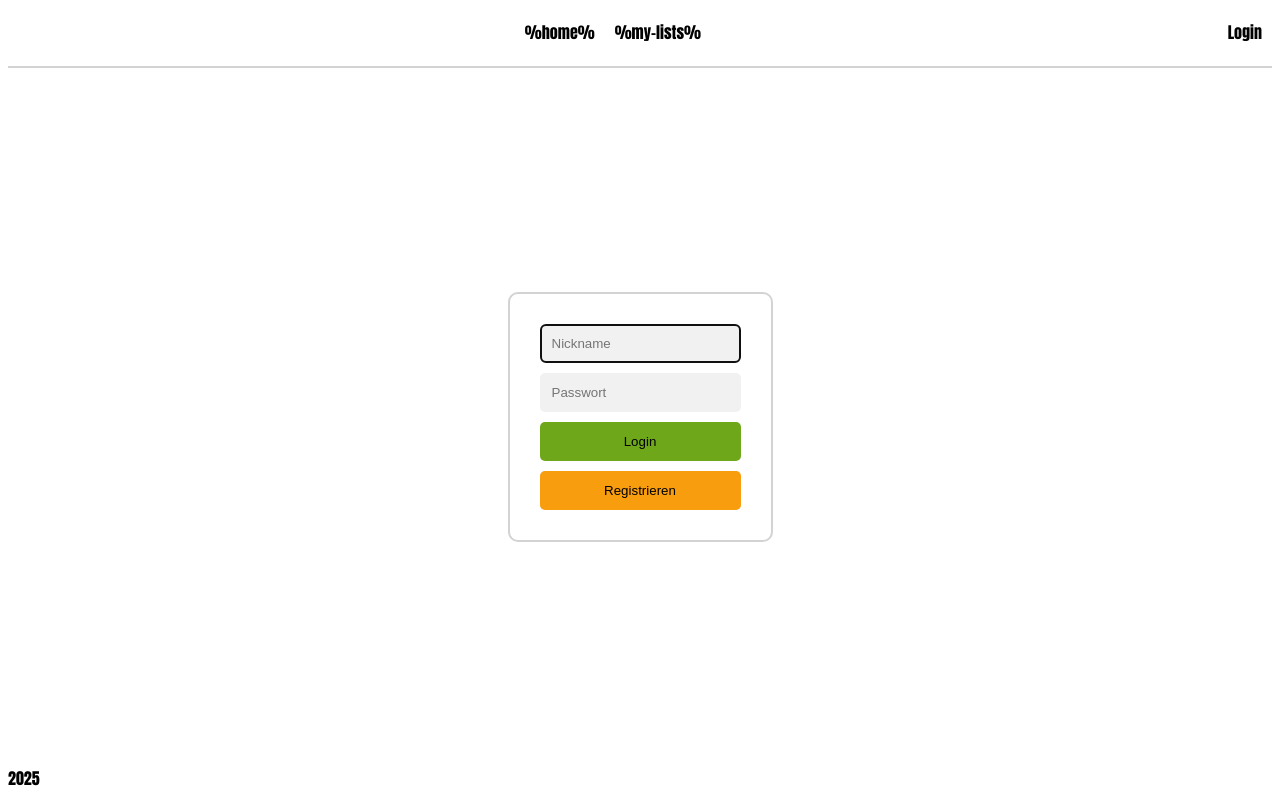
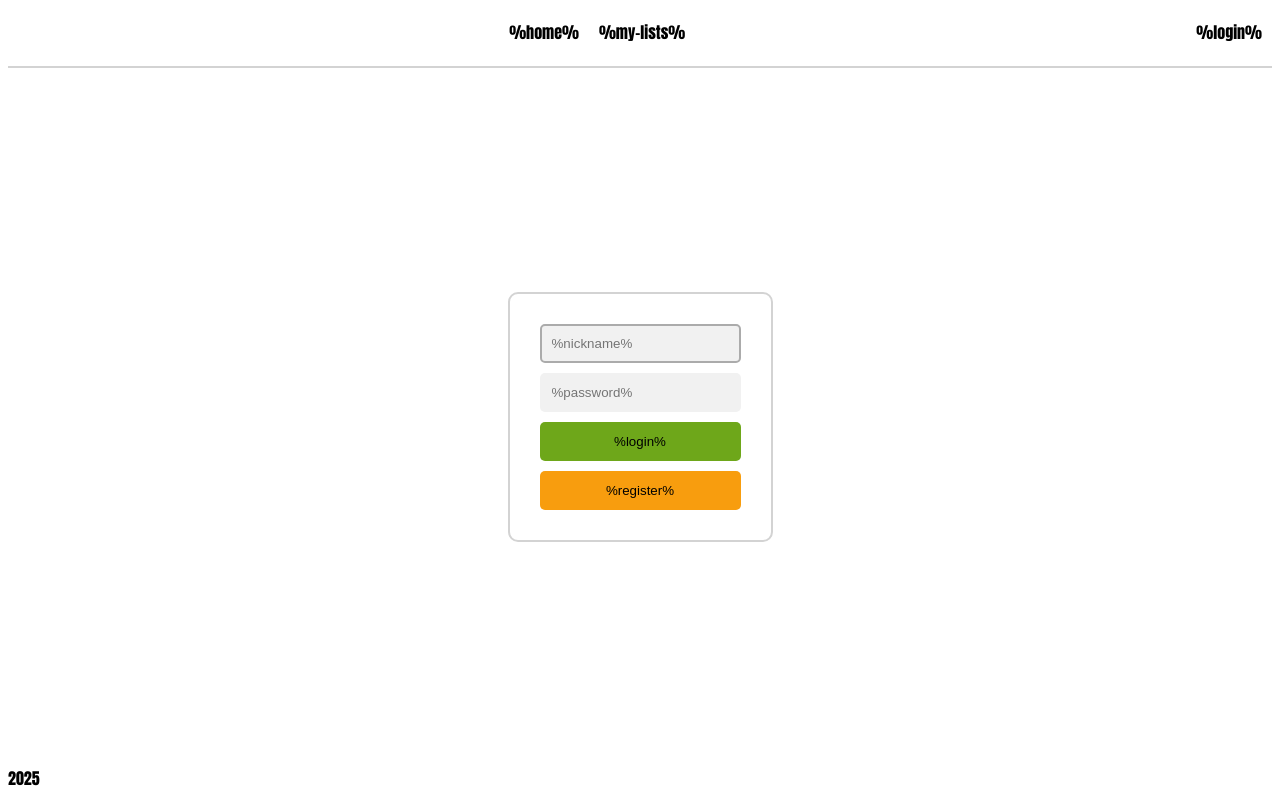
Before and after one commit to Nopro263/ksb, a FastAPI app: template nginx/templates/login.html in a window 1280 px wide. Run offline with FastAPI, Linux system fonts and the light colour scheme; the template is opened without the code that fills it, so the values that code supplies are empty.

Commit message:
changed login page

```diff
--- a/nginx/templates/base.jinja2.html
+++ b/nginx/templates/base.jinja2.html
@@ -17,8 +17,8 @@
         <a class="nav-component" href="/">%home%</a>
         <a class="nav-component" href="/lists">%my-lists%</a>
         <div class="nav-component" id="login-logout">
-            <a href="/login" id="login">Login</a>
-            <a href="#" id="logout">Logout</a>
+            <a href="/login" id="login">%login%</a>
+            <a href="#" id="logout">%logout%</a>
         </div>
     </nav>
     <main>
--- a/nginx/templates/colors.css
+++ b/nginx/templates/colors.css
@@ -1,7 +1,7 @@
 :root {
     --primary-100: #6ea71a;
     --secondary-100: #f89d0e;
-    --tertiary-100: blue;
+    --tertiary-100: red;
     --white-100: white;
 
     --primary-90: lch(from var(--primary-100) calc(l * 0.9) c h);
--- a/nginx/templates/form.css
+++ b/nginx/templates/form.css
@@ -17,6 +17,8 @@ input, button, select {
 
     background-color: var(--input-default-background);
     border: var(--input-default-border);
+
+    outline: none;
 }
 
 input:hover,
@@ -24,15 +26,11 @@ button:hover,
 select:hover {
     background-color: var(--input-hover-background);
     border: var(--input-hover-border);
-
-    outline: none;
 }
 
-input:active, input:focus
+input:active, input:focus,
 button:active, button:focus,
 select:active, select:focus {
     background-color: var(--input-active-background);
     border: var(--input-active-border);
-
-    outline: none;
 }
--- a/nginx/templates/login.html
+++ b/nginx/templates/login.html
@@ -7,10 +7,10 @@
 
 {% block main %}
 <form class="col">
-    <input type="text" id="username" autofocus placeholder="Nickname"/>
-    <input type="password" id="password" placeholder="Passwort"/>
+    <input type="text" id="username" autofocus placeholder="%nickname%"/>
+    <input type="password" id="password" placeholder="%password%"/>
     <div class="row" id="msg"></div>
-    <input type="submit" value="Login" id="submit" class="primary"/>
-    <input type="button" value="Registrieren" class="secondary" id="register" onclick="window.location.pathname = '/register' "/>
+    <input type="submit" value="%login%" id="submit" class="primary"/>
+    <input type="button" value="%register%" class="secondary" id="register" onclick="window.location.pathname = '/register' "/>
 </form>
 {% endblock %}
```
